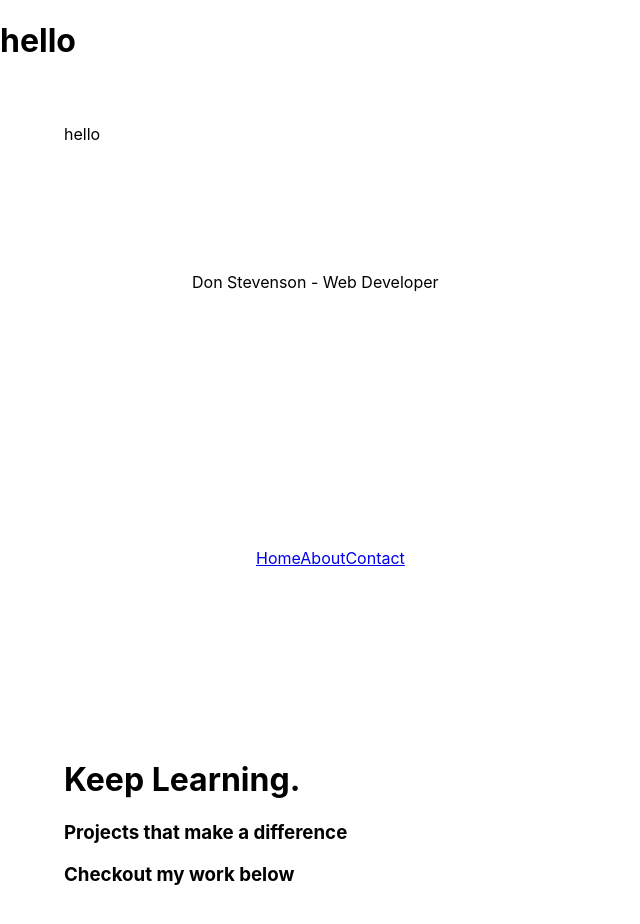
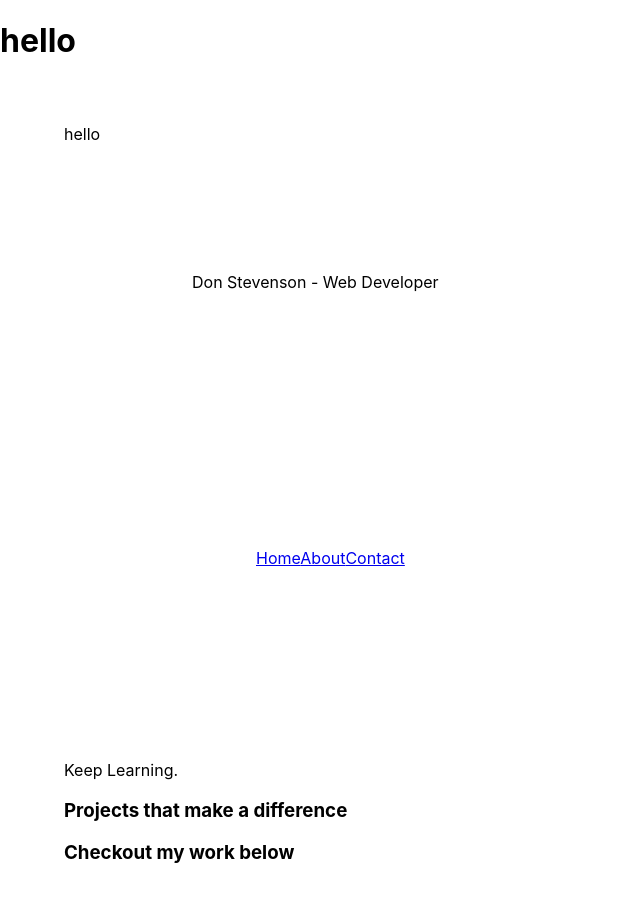
Before and after one commit to Don-Stevenson/personalWebsite, a React (Create React App) app: page / in a window 1280 px wide. Shown: the top 924 px of the page, without its empty margins (0-640 px from the left). Built offline with nearby package versions, Linux system fonts and the light colour scheme; the HTML template or start-up script is replaced by a standard one.

Commit message:
Clean up unused style classnames

```diff
--- a/src/components/Hero/index.js
+++ b/src/components/Hero/index.js
@@ -1,26 +1,19 @@
 import React from "react"
-import { Jumbotron, Container, Row, Col } from "./style"
-
-
-
+import { Container, Row, Col, Jumbotron } from "./style"
 
 // function that returns the homepage title, subtitle and text
 // ***********************************************************
 
 export default function Hero({ title, subTitle, text }) {
   return (
-    <Jumbotron className="bg-transparent jumbotron-fluid p-0">
-      <Container fluid={true}>
-        <Row className="justify-content-center py-5">
-          <Col md={8} sm={12}>
-            {title && <h1 className="display-1 font-weight-bolder">{title}</h1>}
-            {subTitle && (
-              <h3 className="display-4 font-weight-light">{subTitle}</h3>
-            )}
-            {text && <h3 className="lead font-weight-light">{text}</h3>}
-          </Col>
-        </Row>
-      </Container>
-    </Jumbotron>
+    <Container>
+      <Row>
+        <Col>
+          {title && <Jumbotron>{title}</Jumbotron>}
+          {subTitle && <h3>{subTitle}</h3>}
+          {text && <h3>{text}</h3>}
+        </Col>
+      </Row>
+    </Container>
   )
 }
```
